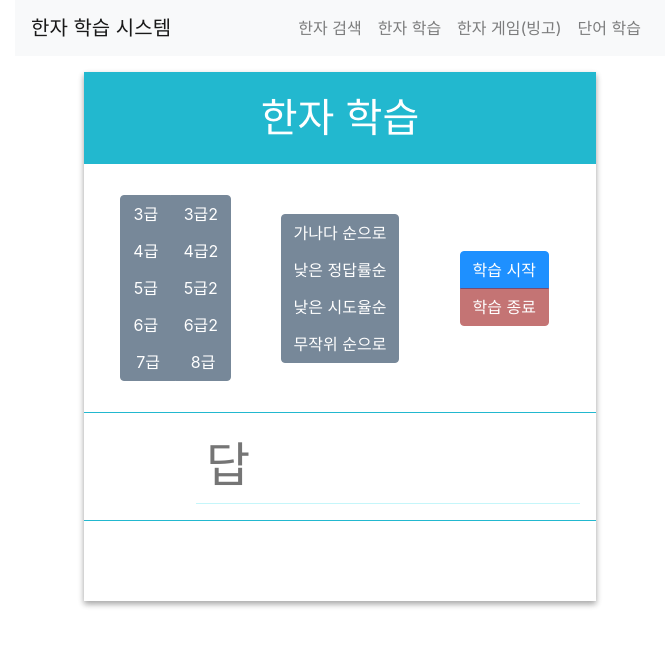
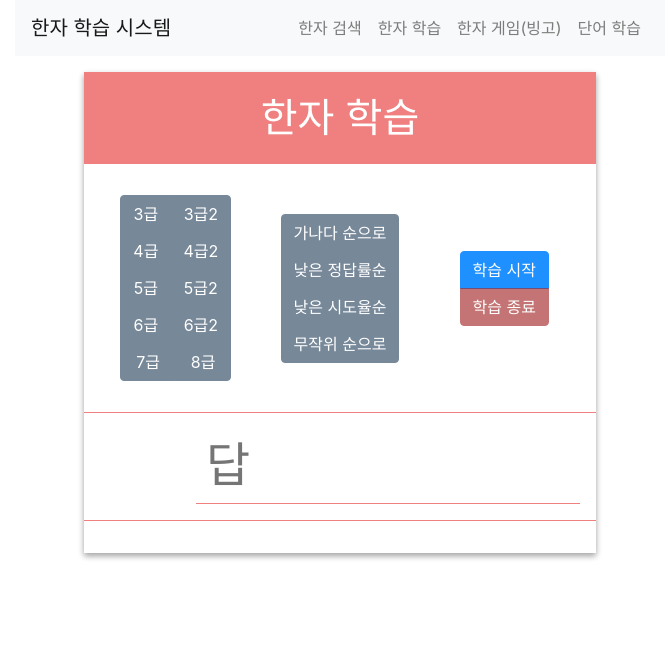
Before and after one commit to ryeongee/hanja_client, a React (Create React App) app: page /learn in a window 1280 px wide. Shown: the top 646 px of the page, without its empty margins (300-972 px from the left). Built offline with nearby package versions, Linux system fonts and the light colour scheme.

Commit message:
mod styles

```diff
--- a/src/style/Learn/LearnForm.css
+++ b/src/style/Learn/LearnForm.css
@@ -20,5 +20,5 @@
   font-size: 3rem;
   outline: none;
   border: none;
-  border-bottom: 1px solid #c5f6fa;
+  border-bottom: 1px solid lightcoral;
 }
--- a/src/style/Learn/LearnTemplate.css
+++ b/src/style/Learn/LearnTemplate.css
@@ -6,20 +6,25 @@
   margin-top: 1rem;
 }
 
-.title {
+.learn-template .title {
   padding: 1rem;
   font-size: 2.5rem;
   text-align: center;
   font-weight: 100;
-  background: #22b8cf;;
+  background: lightcoral;
   color: white;
 }
 
-.select-wrapper, .form-wrapper {
+.learn-template .select-wrapper {
   padding: 1rem;
-  border-bottom: 1px solid #22b8cf;
+  border-bottom: 1px solid lightcoral;
 }
 
-.learn-wrapper {
+.learn-template .form-wrapper {
+  padding: 1rem;
+  border-bottom: 1px solid lightcoral;
+}
+
+.learn-template .learn-wrapper {
   min-height: 5rem;
 }
--- a/src/style/Search/SearchTemplate.css
+++ b/src/style/Search/SearchTemplate.css
@@ -6,7 +6,7 @@
   margin-top: 1rem;
 }
 
-  .title {
+.search-template .title {
   padding: 1rem;
   font-size: 2.5rem;
   text-align: center;
@@ -15,11 +15,11 @@
   color: white;
 }
 
-  .form-wrapper {
+.search-template .form-wrapper {
   padding: 1rem;
   border-bottom: 1px solid #22b8cf;
 }
 
-  .search-wrapper {
+.search-template .search-wrapper {
   min-height: 5rem;
 }
--- a/src/style/Words/WordsForm.css
+++ b/src/style/Words/WordsForm.css
@@ -20,5 +20,5 @@
   font-size: 3rem;
   outline: none;
   border: none;
-  border-bottom: 1px solid #c5f6fa;
+  border-bottom: 1px solid goldenrod;
 }
--- a/src/style/Words/WordsTemplate.css
+++ b/src/style/Words/WordsTemplate.css
@@ -6,20 +6,25 @@
   margin-top: 1rem;
 }
 
-.title {
+.words-template .title {
   padding: 1rem;
   font-size: 2.5rem;
   text-align: center;
   font-weight: 100;
-  background: #22b8cf;;
+  background: goldenrod;
   color: white;
 }
 
-.select-wrapper, .form-wrapper {
+.words-template .select-wrapper {
   padding: 1rem;
-  border-bottom: 1px solid #22b8cf;
+  border-bottom: 1px solid goldenrod;
 }
 
-.words-wrapper {
+.words-template .form-wrapper {
+  padding: 1rem;
+  border-bottom: 1px solid goldenrod;
+}
+
+.words-template .words-wrapper {
   min-height: 5rem;
 }
```
Lines whose indentation alone changed are shown as unchanged.
